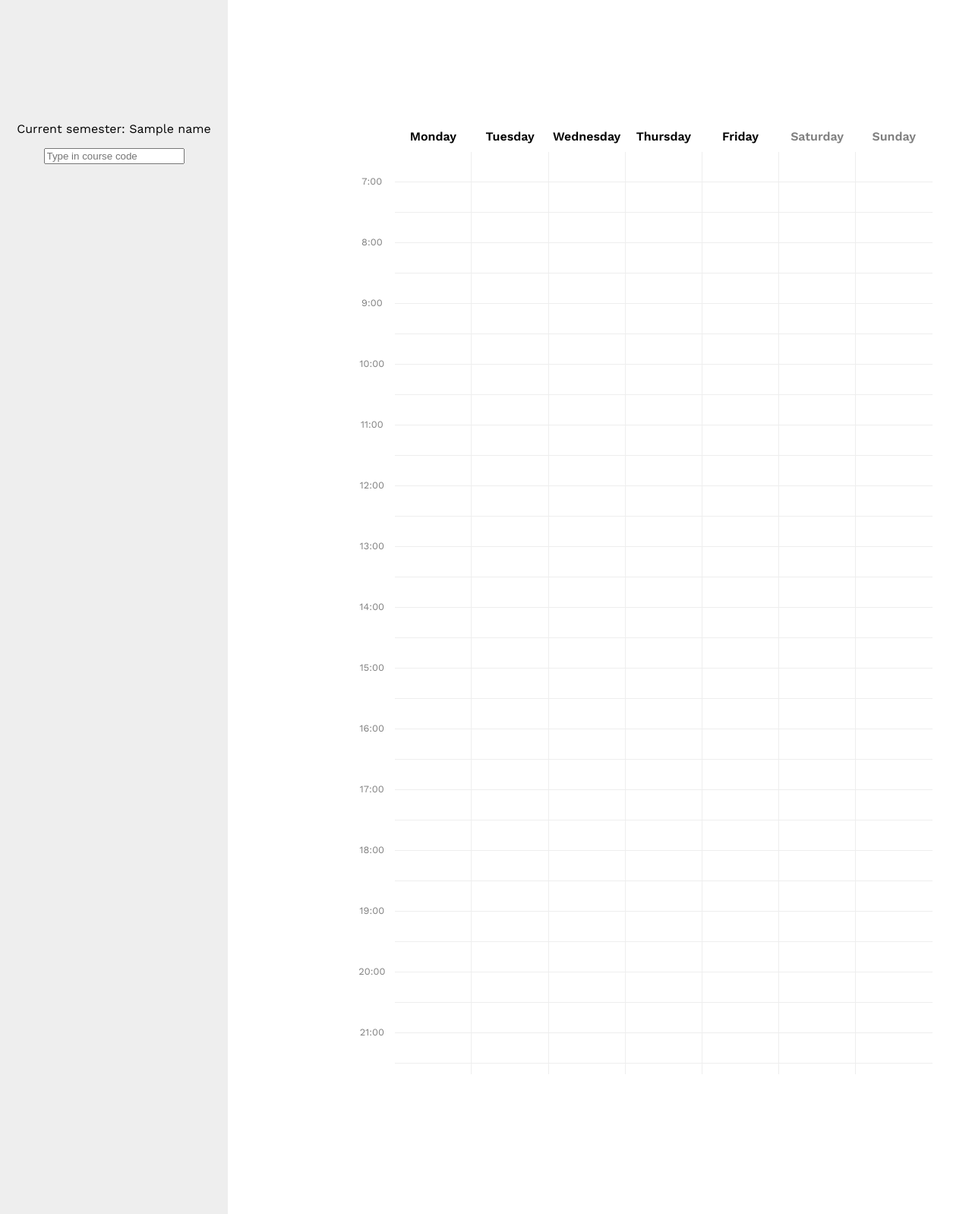
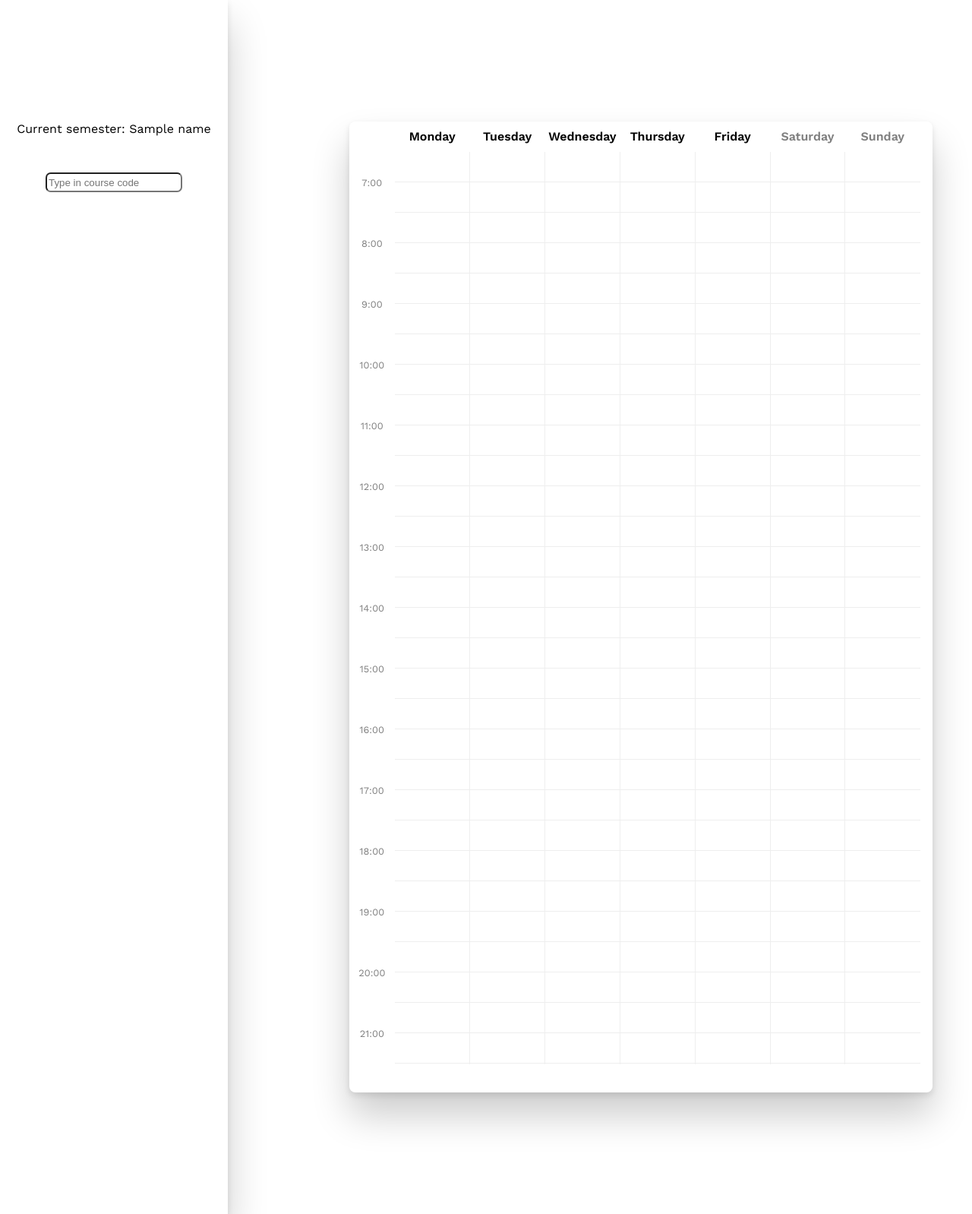
Before and after one commit to aldan/scheduler, a Django app: template templates/app/scheduler.html in a window 1280 px wide. Shown: the whole page at 76% size. Run offline with Django 3.2, Linux system fonts and the light colour scheme; the template is opened without the code that fills it: most values are stand-ins (such as "Sample title", 1, 10 or a date in 2020); lists and menus that the app fills with data are empty; some libraries are stand-ins or nearby versions.

Commit message:
ui: better styling

```diff
--- a/app/static/app/index.js
+++ b/app/static/app/index.js
@@ -339,6 +339,8 @@ $(document).ready(function () {
                 addCourseToSchedule(selected_schedule_id, course_id, '');
                 addCourseDataToStorage(course_id, course_data);
                 addCourseView(course_id);
+            }).fail(() => {
+                alert('Registrar is unavailable')
             });
 
             event.preventDefault();
--- a/app/static/app/style.css
+++ b/app/static/app/style.css
@@ -25,23 +25,42 @@ body {
 
 .section {
     margin: 0 10vh 0 0;
+    box-shadow: 0px 30px 50px rgba(0, 0, 0, .2), 0px 4px 8px rgba(0, 0, 0, .1);
+}
+
+/* Scrollbar Styles ***************************************************************************************************/
+::-webkit-scrollbar {
+	width: 6px;
+}
+
+::-webkit-scrollbar-track {
+	background: #fff;
+}
+
+::-webkit-scrollbar-thumb {
+	background: rgba(0,0,0,.2);
+	border-radius: 3px;
+}
+
+::-webkit-scrollbar-thumb:hover {
+	background: rgba(0,0,0,.25);
 }
 
 /* Sidebar Styles *****************************************************************************************************/
 
 .sidebar {
-    z-index: 1;
     display: flex;
     flex: 1 0 300px;
     height: 100%;
-    background: #eee;
+    background: #fff;
+    z-index: 1;
     overflow: auto;
     flex-direction: column;
     text-align: center;
 }
 
 .textbox {
-    margin: 10vh 0 1vh 0;
+    margin: 10vh 0 3vh 0;
 }
 
 #schedule-selector {
@@ -49,15 +68,36 @@ body {
 }
 
 .course-select {
-
+    margin: 0 0 2vh 0;
 }
 
 #course-selector {
+    width: 60%;
+    height: 2em;
+    border-radius: .5em;
+}
 
+#course-list-view {
+    display: flex;
+    flex-direction: column;
+    align-items: center;
+    max-height: 60vh;
+    overflow-y: scroll;
 }
 
 .course-view {
-    background: rgba(0, 0, 0, .25);
+    color: #444;
+    padding: .5em .5em .5em .5em;
+    width: 90%;
+    margin-bottom: 1vh;
+    border-radius: .25em;
+    box-shadow: 0px 3px 10px rgba(0, 0, 0, .1);
+}
+
+.course-section {
+    font-size: .8em;
+    margin-top: .5em;
+    text-align: left;
 }
 
 /* Timetable Styles ***************************************************************************************************/
@@ -73,11 +113,13 @@ table {
     height: 80vh;
     width: 60vw;
     min-width: 700px;
+    border-radius: .5em;
 }
 
 .timetable-view {
     height: 100%;
     margin: 0 auto;
+    padding-right: 1em;
 }
 
 .timetable-header {
@@ -85,7 +127,7 @@ table {
 }
 
 .timetable-box {
-    height: 95%;
+    height: 94%;
     overflow-x: hidden;
     overflow-y: scroll;
     -ms-overflow-style: none;
@@ -104,7 +146,7 @@ table {
     text-align: center;
     border: 0;
     position: relative;
-    top: -12px;
+    top: -0.8em;
 }
 
 .timetable-weekend {
@@ -126,6 +168,10 @@ td:last-child {
     border-right: none;
 }
 
+tr.timetable-last td {
+    border-bottom: none;
+}
+
 .event {
     background: rgba(80, 80, 80, 1);
     color: #fff;
--- a/templates/app/scheduler.html
+++ b/templates/app/scheduler.html
@@ -16,7 +16,7 @@
     <div class="container">
         <div class="section sidebar">
             <div class="textbox">
-                <div class="text text-s">Current semester: {{ name }}</div>
+                <div>Current semester: {{ name }}</div>
             </div>
             <div class="schedule-select">
                 <select id="schedule-selector" type="text">
@@ -387,7 +387,7 @@
                             <td></td>
                             <td></td>
                         </tr>
-                        <tr>
+                        <tr class="timetable-last">
                             <td class="timetable-time"></td>
                             <td></td>
                             <td></td>
```
